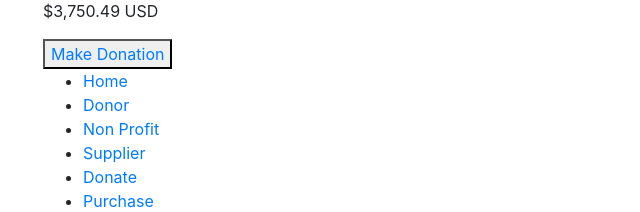
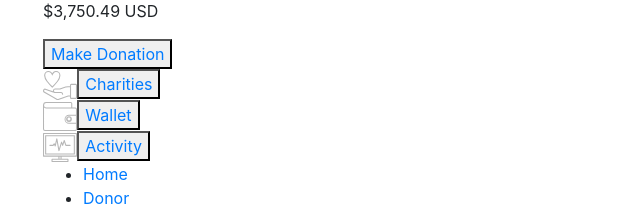
Before and after one commit to mrrobot16/fluffy-computing-machine, a React (Create React App) app: page /donor in a window 1280 px wide. Shown: the part 665-877 px from the top of the page, without its empty margins (42-682 px from the left). Built offline with nearby package versions, Linux system fonts and the light colour scheme.

Commit message:
Created bottom navbar component

```diff
--- /dev/null
+++ b/src/components/bottom-navbar/bottom-navbar.component.js
@@ -0,0 +1,31 @@
+import React, { Component } from 'react';
+import { Link } from 'react-router-dom'
+import charities from '../../assets/icons/charities.svg'
+import wallet from '../../assets/icons/wallet.svg'
+import activity from '../../assets/icons/activity.svg'
+export class BottomNavBarComponent extends Component {
+  render(){
+    return (
+      <div className="bottom-navbar-buttons">
+        <div className="bottom-button">
+          <img src={charities} alt="icons"/>
+          <button className="charities">
+            <Link to="/donor">Charities</Link>
+          </button>
+        </div>
+        <div className="bottom-button">
+          <img src={wallet} alt="icons"/>
+          <button className="wallet">
+            <Link to="/wallet">Wallet</Link>
+          </button>
+        </div>
+        <div className="bottom-button">
+          <img src={activity} alt="icons"/>
+          <button className="activity">
+            <Link to="/activity">Activity</Link>
+          </button>
+        </div>
+      </div>
+    )
+  }
+}
--- a/src/components/donate/donate-success.component.js
+++ b/src/components/donate/donate-success.component.js
@@ -1,5 +1,5 @@
 import React, { Component } from 'react'
-import { Link } from 'react-router-dom'
+import { BottomNavBarComponent } from '../'
 const charityLogo = 'https://i.imgur.com/liZ55ZP.png'
 export class DonateSuccessComponent extends Component {
   render(){
@@ -20,7 +20,9 @@ export class DonateSuccessComponent extends Component {
              Nullam eros eros, dictum vel interdum ac, euismod id leo.
           </p>
         </div>
-        <Link to="/donor">Go to Dashboard</Link>
+        <div class="bottom-navbar">
+          <BottomNavBarComponent/>
+        </div>
       </div>
     )
   }
--- a/src/components/donation-activity/donation-activity.component.js
+++ b/src/components/donation-activity/donation-activity.component.js
@@ -1,10 +1,13 @@
 import React, { Component } from 'react'
-
+import { BottomNavBarComponent } from '../'
 export class DonationActivityComponent extends Component {
   render() {
     return(
       <div className="donation-activity">
         <h3>Donation Activity Component</h3>
+          <div class="bottom-navbar">
+            <BottomNavBarComponent/>
+          </div>
       </div>
     )
   }
--- a/src/components/donor-dashboard/donor-dashboard.component.js
+++ b/src/components/donor-dashboard/donor-dashboard.component.js
@@ -1,6 +1,6 @@
 import React, { Component } from 'react'
 import { Link } from 'react-router-dom'
-import { DonateComponent } from '../'
+import { DonateComponent, BottomNavBarComponent } from '../'
 import './donor-dashboard.component.css'
 const charityLogo = 'https://i.imgur.com/liZ55ZP.png'
 export class DonorDashboardComponent extends Component {
@@ -28,6 +28,9 @@ export class DonorDashboardComponent extends Component {
         <div className="donate-form">
           <DonateComponent/>
         </div>
+        <div class="bottom-navbar">
+          <BottomNavBarComponent/>
+        </div>
       </div>
     )
   }
--- a/src/components/index.js
+++ b/src/components/index.js
@@ -8,9 +8,10 @@ import { PurchaseComponent } from './purchase/purchase.component'
 import { DonationActivityComponent } from './donation-activity/donation-activity.component'
 import { HeaderComponent } from './header/header.component'
 import { UserInfoComponent } from './user-info/user-info.component'
+import { BottomNavBarComponent } from './bottom-navbar/bottom-navbar.component'
 export {
   HomeComponent, DonorDashboardComponent, NonProfitDashboardComponent,
   DonateComponent, DonateSuccessComponent, DonationActivityComponent,
-  SupplierComponent, PurchaseComponent,
-  HeaderComponent, UserInfoComponent
+  SupplierComponent, PurchaseComponent, UserInfoComponent,
+  HeaderComponent, BottomNavBarComponent
 }
```
